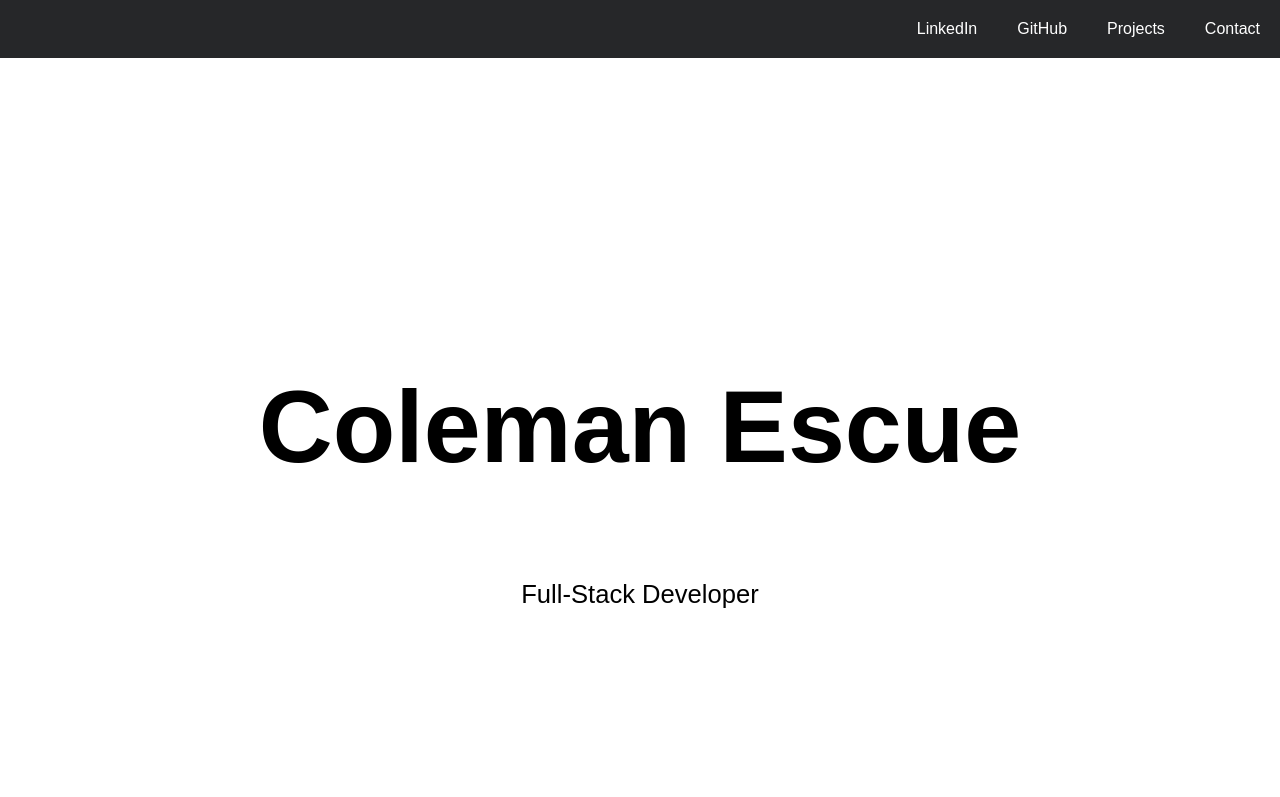
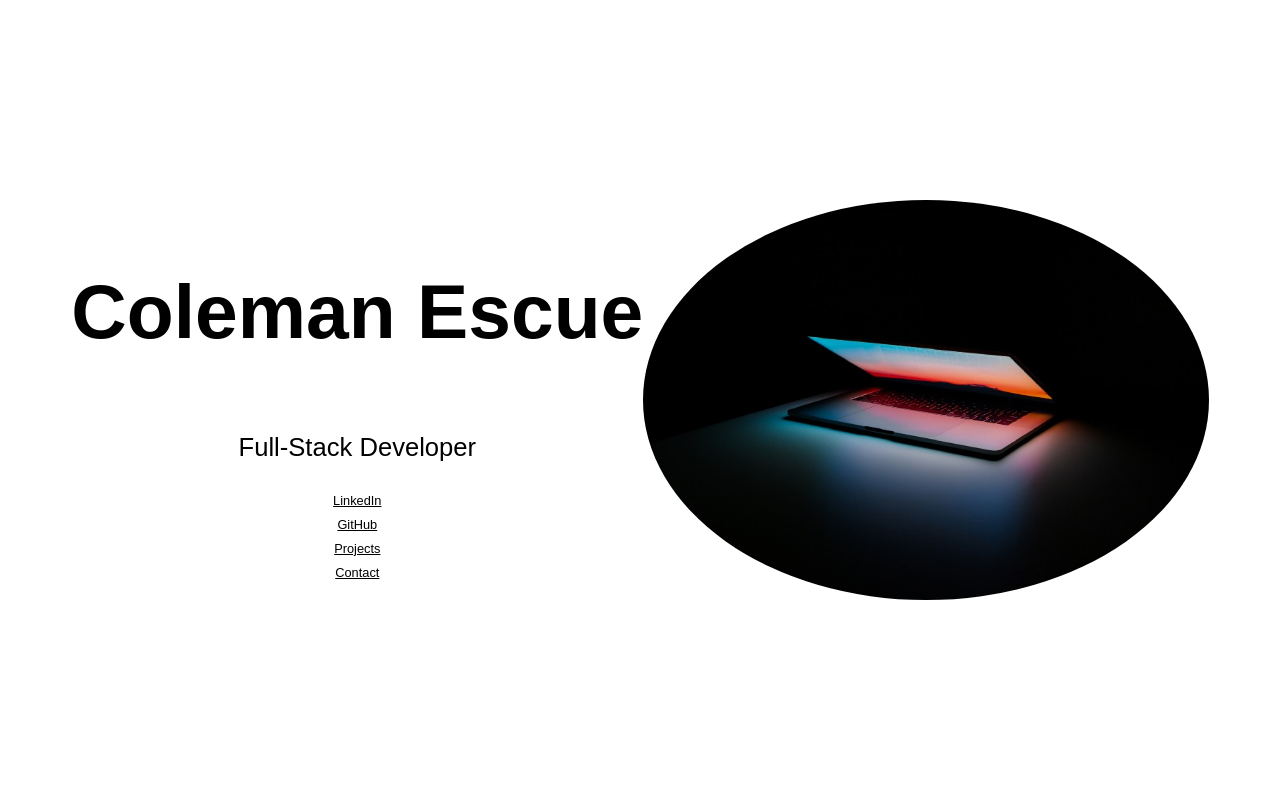
Before and after one commit to Nam3loc/portfolio-website, a plain HTML site: page index.html in a window 1280 px wide. Shown: the top 797 px of the page. Drawn offline with nearby package versions, Linux system fonts and the light colour scheme.

Commit message:
fixed animations and added picture

```diff
--- a/index.html
+++ b/index.html
@@ -13,17 +13,18 @@
     <script defer src="./script.js"></script>
 </head>
 <body>
-    <nav>
-        <!-- <div id="logo">Logo</div> -->
-        <div><a href="https://www.linkedin.com/in/coleman-escue" target="_blank">LinkedIn</a></div>
-        <div><a href="https://github.com/Nam3loc" target="_blank">GitHub</a></div>
-        <div><a href="#project-wrapper">Projects</a></div>
-        <div><a href="#links">Contact</a></div>
-    </nav>
     <div id="front-page">
-        <div id="background-picture"><img src="" alt=""></div>
-        <h1 id="name-color">Coleman Escue</h1>
-        <p id="title-color">Full-Stack Developer</p>
+        <div id="titlepage-wrapper">
+            <h1 id="name-color">Coleman Escue</h1>
+            <p id="title-color">Full-Stack Developer</p>
+            <div class="link"><a href="https://www.linkedin.com/in/coleman-escue" target="_blank">LinkedIn</a></div>
+            <div class="link"><a href="https://github.com/Nam3loc" target="_blank">GitHub</a></div>
+            <div class="link"><a href="#project-wrapper">Projects</a></div>
+            <div class="link"><a href="#links">Contact</a></div>
+        </div>
+        <!-- <div id="title-pic-wrapper"> -->
+            <img id="title-pic" src="./Portfolio-screenshots/background-computer.png" alt="Computer background picture">
+        <!-- </div> -->
     </div>
     <div id="project-wrapper">
         <h2>Portfolio</h2>
@@ -72,9 +73,6 @@
             <a href="mailto: rce2015@gmail.com">Email</a>
         </div>
     </div>
-    <!-- <div id="contact">
-        *insert contact form*
-    </div> -->
     <div id="line"></div>
     <footer>
         Copyright &copy; 2022. Proudly Designed by Coleman Escue
--- a/script.js
+++ b/script.js
@@ -4,13 +4,14 @@ const jobTitle = document.querySelector('#title-color');
 
 frontPageName.addEventListener('click', (evt) => {
     if(evt.target){
-        evt.target.classList.add("animate__animated", "animate__rubberBand", "animate__repeat-1");
+        evt.target.classList.add("animate__animated", "animate__rubberBand");
     }
-    // if(evt.target.classList = ("animate__animated", "animate__rubberBand")){
-    //     evt.target.classList.remove("animate__animated", "animate__rubberBand");
-    // }
+    setTimeout(function(){evt.target.classList.remove("animate__rubberBand") }, 500);
 })
 
-frontPageName.addEventListener('pointer', (evt) => {
-    evt.target;
+jobTitle.addEventListener('click', (evt) => {
+    if(evt.target){
+        evt.target.classList.add("animate__animated", "animate__backInLeft");
+    }
+    setTimeout(function(){evt.target.classList.remove("animate__backInLeft") }, 1000);
 })
--- a/style.css
+++ b/style.css
@@ -13,45 +13,46 @@ body {
     background-color: #262729;
 }
 
-/* Nav Elements */
-
-nav {
-    display: flex;
-    justify-content: flex-end;
-    align-items: center;
-}
-
-nav > div {
-    padding: 20px;
-}
-
-nav > div > a {
-    text-decoration: none;
-    color: white;
-}
-
 /* Welcome Page */
 
 #front-page {
+    display: flex;
+    justify-content: center;
+    align-items: center;
+
     width: 100%;
     height: 100vh;
-
-    display: flex;
-    flex-direction: column;
-    justify-content: center;
-    align-items: center;
     background-color: white;
 }
 
-/* #background-picture {
+#titlepage-wrapper {
+    display: flex;
+    flex-direction: column;
+    justify-content: flex-start;
+    align-items: center;
 
-} */
+    max-width: 100%;
+}
+
+#title-pic-wrapper {
+
+}
+
+#title-pic {
+    max-width: 100%;
+    height: 50%;
+    border-radius: 50%;
+    overflow: hidden;
+    /* z-index: -1; */
+}
 
 /* Color of Coleman - Name */
 
 #name-color {
     color: black;
-    font-size: 8vw;
+    font-size: 6vw;
+
+    cursor: pointer;
 }
 
 /* Color of Full-Stack */
@@ -59,13 +60,25 @@ nav > div > a {
 #title-color {
     color: black;
     font-size: 2vw;
+
+    cursor: pointer;
 }
 
 h2 {
     font-size: 4vw;
 
     margin-top: 0px;
-    padding: 20px;
+    padding: 15px;
+}
+
+.link {
+    padding: 3px;
+}
+
+.link > a {
+    font-size: 1vw;
+    text-decoration: underline;
+    color: black;
 }
 
 /* Entire Portfolio Container */
```
Also changed, not shown: Portfolio-screenshots/background-computer.png (added).
